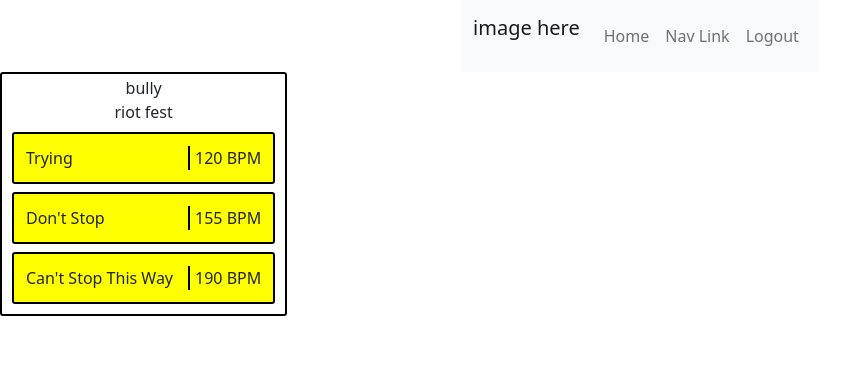
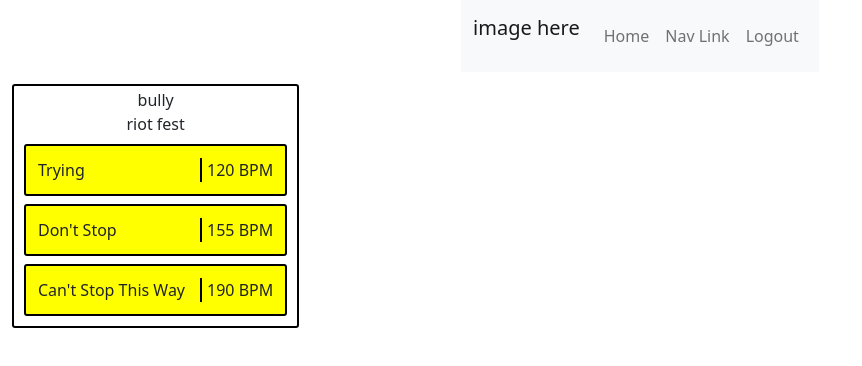
Before and after one commit to wes-mitchell/get-set-full-stack, a React (Create React App) app in the folder get-set-full-stack/client/: page /track in a window 1280 px wide. Shown: the top 366 px of the page, without its empty margins (0-862 px from the left). Built offline with nearby package versions, Linux system fonts and the light colour scheme; no server answers; sample sign-in values are in the browser's storage.

Commit message:
adds margin to playlist container

```diff
--- a/get-set-full-stack/client/src/components/Playlist/Playlist.css
+++ b/get-set-full-stack/client/src/components/Playlist/Playlist.css
@@ -1,3 +1,7 @@
+.playListContainer {
+    margin: 12px;
+}
+
 .playList {
     padding: 2px;
     border: 2px solid black;
--- a/get-set-full-stack/client/src/components/Playlist/Playlist.js
+++ b/get-set-full-stack/client/src/components/Playlist/Playlist.js
@@ -18,7 +18,7 @@
             runTime: "00:03:20"
         },
         {
-            id: 1,
+            id: 2,
             name: "Don't Stop",
             bpm: 155,
             Notes: "don't rush",
@@ -27,7 +27,7 @@
             runTime: "00:03:20"
         },
         {
-            id: 1,
+            id: 3,
             name: "Can't Stop This Way",
             bpm: 190,
             Notes: "don't rush",
@@ -44,7 +44,7 @@
 
 
     return (
-        <div className="playlistContainer">
+        <div className="playListContainer">
             <div className="playList">
                 <div className="bandName">
                     <span>{playList.name}</span>
```
